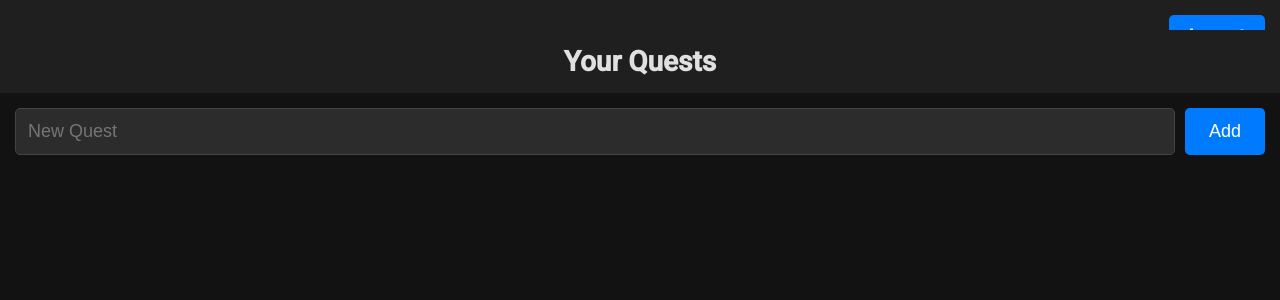
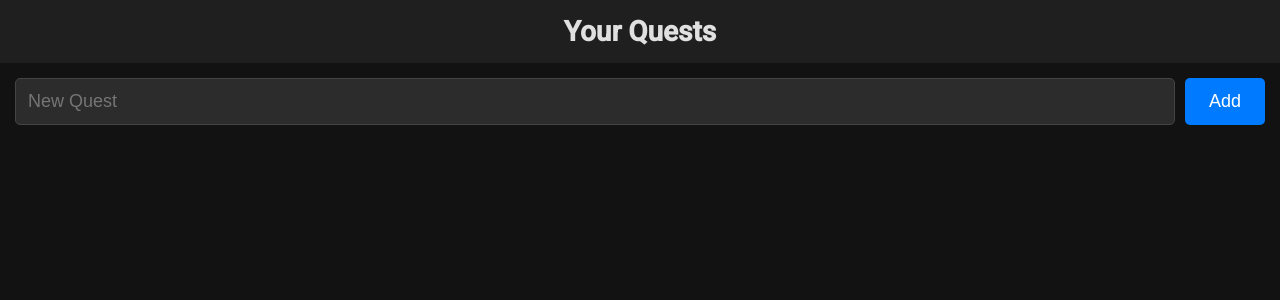
Before and after one commit to need4swede/SideQuests, a Flask app: page / in a window 1280 px wide. Shown: the top 300 px of the page. Run offline with Flask 3, Linux system fonts and the light colour scheme; the visitor is signed in with stand-in values (Sample User, id 1).

Commit message:
removed logout

```diff
--- a/app.py
+++ b/app.py
@@ -76,16 +76,6 @@ def login():
         else:
             flash('Invalid username or password.', 'danger')
     return render_template('login.html')
-
-# Route for logout
-@app.route('/logout')
-def logout():
-    """
-    Logs the user out by clearing the session.
-    """
-    session.clear()
-    flash('You have been logged out.', 'info')
-    return redirect(url_for('login'))
 
 # Home page displaying all quests
 @app.route('/', methods=['GET'])
--- a/templates/base.html
+++ b/templates/base.html
@@ -8,14 +8,6 @@
     <!-- Include CSS -->
     <link rel="stylesheet" href="{{ url_for('static', filename='css/style.css') }}">
 </head>
-
-<header>
-    {% if session.get('logged_in') %}
-    <nav class="navbar">
-        <a href="{{ url_for('logout') }}" class="logout-button">Logout</a>
-    </nav>
-    {% endif %}
-</header>
 
 <body>
 
```
